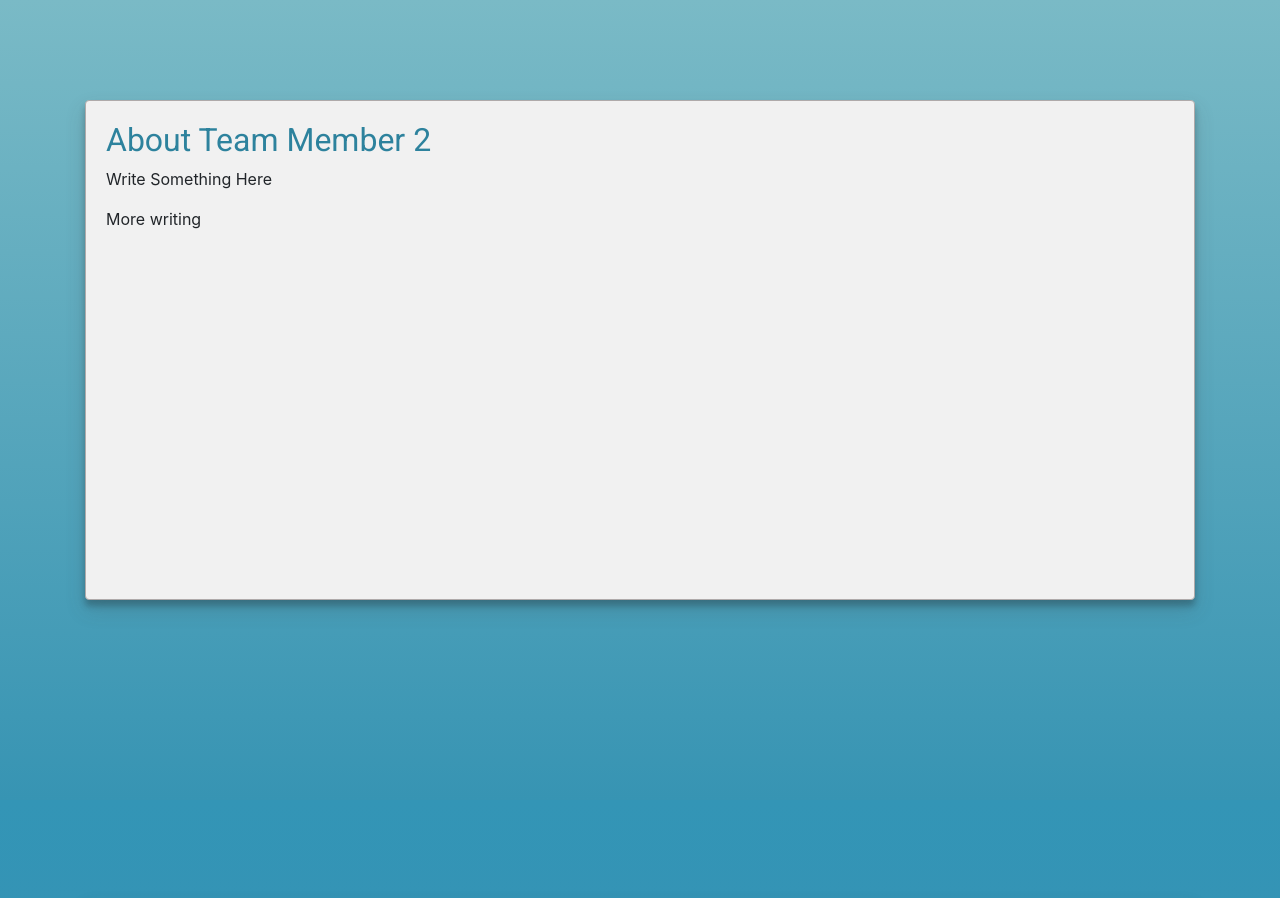
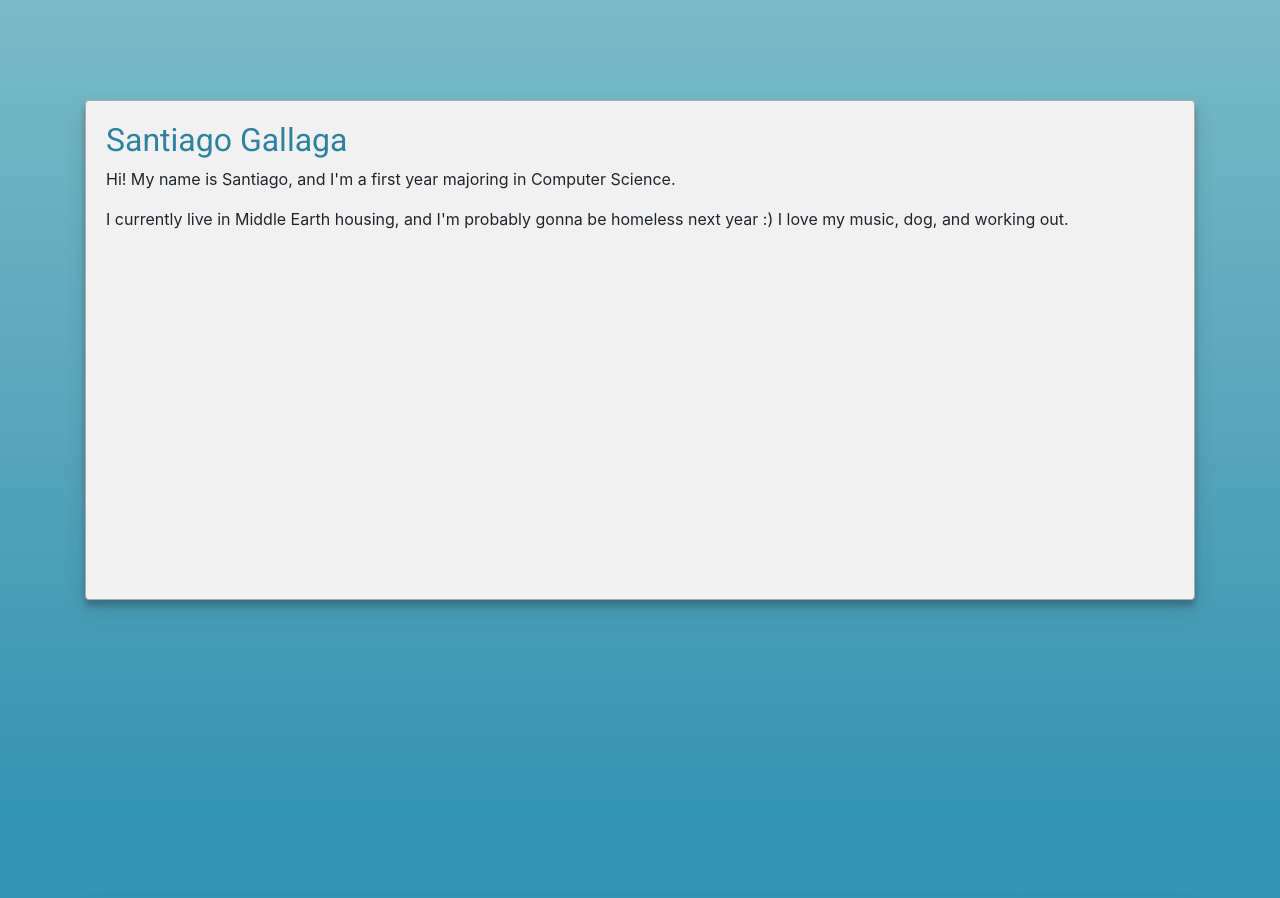
Before and after one commit to quachjennifer/Git-Github-Workshop-Team-2, a plain HTML site: page index.html in a window 1280 px wide. Shown: the part 1600-2498 px from the top of the page. Drawn offline with nearby package versions, Linux system fonts and the light colour scheme.

Commit message:
Added santi bio

```diff
--- a/index.html
+++ b/index.html
@@ -108,10 +108,11 @@
     <section id="aboutme2" class="main-section section-background">
         <div class="container">
           <div class="page-section">
-            <h2>About Team Member 2</h2>
-            <p>Write Something Here</p>
+            <h2>Santiago Gallaga</h2>
+            <p>Hi! My name is Santiago, and I'm a first year majoring in Computer Science.</p>
 
-            <p>More writing
+            <p>I currently live in Middle Earth housing, and I'm probably gonna be homeless next year :) I love my music, dog,
+              and working out.
             </p>
           </div>
         </div>
```
